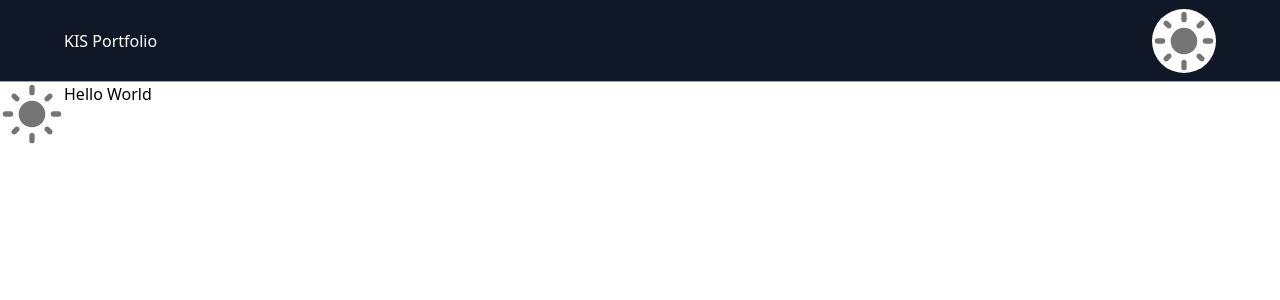
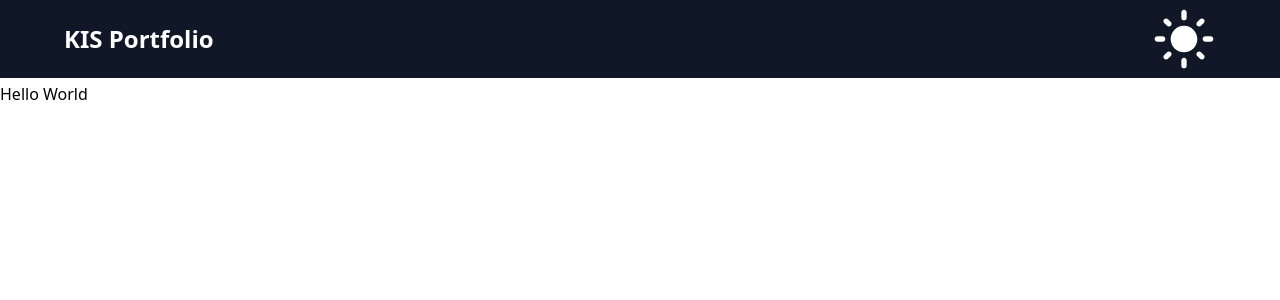
Before and after one commit to FileParty/kis-portfolio, a Next.js app: page / in a window 1280 px wide. Shown: the top 300 px of the page. Built offline with nearby package versions, Linux system fonts and the light colour scheme.

Commit message:
update: tailwind 버그 수정 및 header css 변경

```diff
--- a/next.config.ts
+++ b/next.config.ts
@@ -2,7 +2,7 @@ import type { NextConfig } from "next";
 
 const nextConfig: NextConfig = {
   output: "export",
-  basePath: process.env.NODE_ENV === "production" ? "/portfolio" : undefined,
+  basePath: process.env.NODE_ENV === "production" ? "/kis-portfolio" : undefined,
   images: {
     unoptimized: true,
   }
--- a/package.json
+++ b/package.json
@@ -16,6 +16,7 @@
     "@emotion/styled": "^11.14.0",
     "@mui/icons-material": "^7.1.0",
     "@mui/material": "^7.1.0",
+    "clsx": "^2.1.1",
     "immer": "^10.1.1",
     "next": "15.3.2",
     "next-themes": "^0.4.6",
--- a/src/app/layout.tsx
+++ b/src/app/layout.tsx
@@ -16,7 +16,9 @@ export default function RootLayout({
     <html lang="ko">
       <body>
         <Header />
-        {children}
+        <main className="w-full h-full">
+          {children}
+        </main>
       </body>
     </html>
   );
--- a/src/app/page.tsx
+++ b/src/app/page.tsx
@@ -1,9 +1,6 @@
-import { DarkModeButton } from "~/entities/theme/ui/dark-mode-button";
-
 export default function Home() {
   return (
-    <div className="flex">
-      <DarkModeButton />
+    <div className="flex w-full h-120">
       <h1>Hello World</h1>
     </div>
   );
--- a/src/assets/globals.css
+++ b/src/assets/globals.css
@@ -4,7 +4,9 @@
   html,
   body,
   :root {
-    width: 100vw;
-    height: 100vh;
+    margin: 0;
+    padding: 0;
+    width: 100%;
+    height: 100%;
   }
 }
--- a/src/entities/header/ui/index.tsx
+++ b/src/entities/header/ui/index.tsx
@@ -1,8 +1,9 @@
 'use client'
 
-import Link from "next/link"
-import { DarkModeButton } from "~/entities/theme/ui/dark-mode-button"
-import useStore from "~/lib/store"
+import Link from 'next/link'
+import { DarkModeButton } from '~/entities/theme/ui/dark-mode-button'
+import useStore from '~/lib/store'
+import clsx from 'clsx'
 
 export const Header = () => {
 
@@ -10,17 +11,15 @@ export const Header = () => {
 
   return (
     <header className="w-full h-[82px]">
-      <div className={`
-        ${isDarkMode
-          ? 'bg-white text-black'
-          : 'bg-gray-900 text-white'
+      <div className={clsx(
+        'w-full h-[82px] fixed top-0 left-0 right-0 z-50 flex items-center justify-between border-b-4 p-2 pl-16 pr-16',
+        {
+          'bg-gray-300 text-black border-black-400': isDarkMode,
+          'bg-gray-900 text-white border-white-800': !isDarkMode,
         }
-        w-full h-[82px] fixed top-0 left-0 right-0 z-50 flex
-        items-center justify-between border-b border-gray-400
-        p-2 pl-16 pr-16
-      `}>
+      )}>
         <div className="header__logo">
-          <Link href="/">
+          <Link href="/" className="text-2xl font-bold hover:text-gray-400">
             <h3>KIS Portfolio</h3>
           </Link>
         </div>
--- a/src/entities/theme/ui/dark-mode-button.tsx
+++ b/src/entities/theme/ui/dark-mode-button.tsx
@@ -15,7 +15,7 @@ export const DarkModeButton = () => {
         position: 'relative',
         width: '64px',
         height: '64px',
-        backgroundColor: 'white',
+        color: !isDarkMode ? 'white' : 'black',
       }}
     >
       <Slide
--- a/tailwind.config.js
+++ b/tailwind.config.js
@@ -4,6 +4,8 @@ module.exports = {
     "./src/pages/**/*.{js,ts,jsx,tsx,mdx}",
     "./src/components/**/*.{js,ts,jsx,tsx,mdx}",
     "./src/app/**/*.{js,ts,jsx,tsx,mdx}",
+    "./src/entities/**/*.{js,ts,jsx,tsx,mdx}",
+    "./src/shared/**/*.{js,ts,jsx,tsx,mdx}",
   ],
   theme: {
     extend: {},
```
Also changed, not shown: 1 other file (tests, documents, lock files or other folders).
